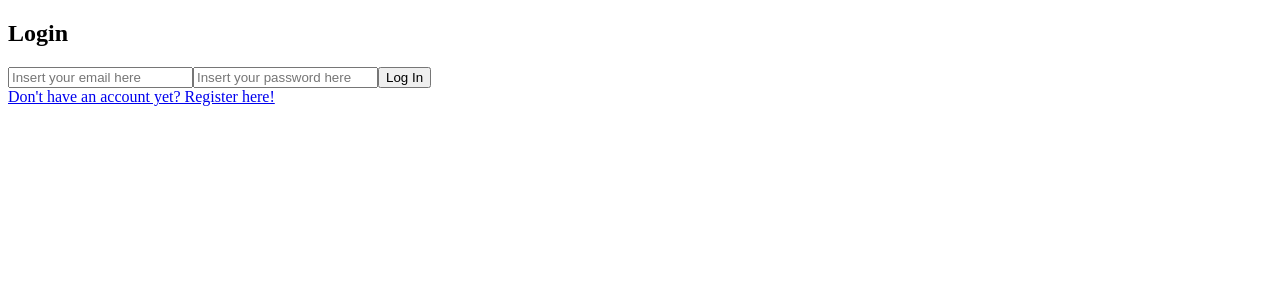
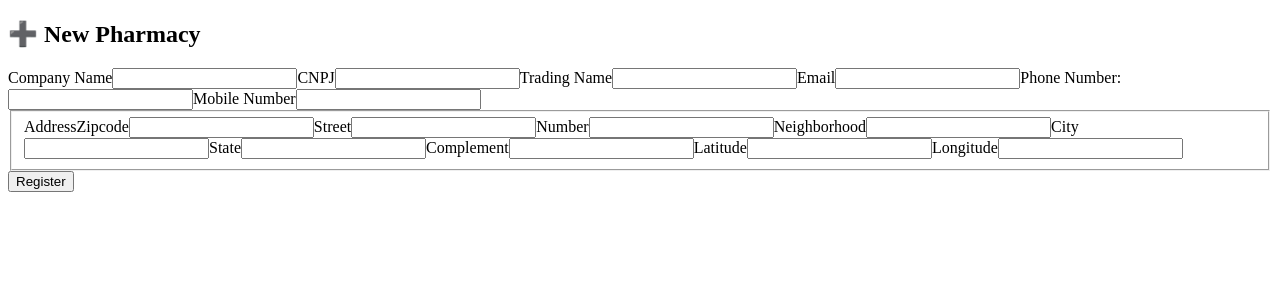
Before and after one commit to GustavoMA26/M1Final-Project, a React (Vite) app: page / in a window 1280 px wide. Shown: the top 300 px of the page. Built offline with nearby package versions, Linux system fonts and the light colour scheme.

Commit message:
feat: register pharmacy form created with ViaCEP API

```diff
--- a/package.json
+++ b/package.json
@@ -11,7 +11,8 @@
   },
   "dependencies": {
     "react": "^18.2.0",
-    "react-dom": "^18.2.0"
+    "react-dom": "^18.2.0",
+    "react-hook-form": "^7.45.4"
   },
   "devDependencies": {
     "@types/react": "^18.2.15",
--- a/src/App.jsx
+++ b/src/App.jsx
@@ -1,11 +1,12 @@
 import './App.css'
 import { Login } from './pages/login'
+import { RegisterPharmacy } from './pages/registerPharmacy'
 
 function App() {
 
   return (
 
-    <Login />
+    <RegisterPharmacy />
 
   )
 }
--- a/src/pages/registerPharmacy/index.jsx
+++ b/src/pages/registerPharmacy/index.jsx
@@ -1,39 +1,149 @@
+import { useForm } from "react-hook-form";
+
 function RegisterPharmacy () {
+
+    const { register, setValue, setFocus } = useForm();
+
+    const checkZipcode = (e) => {
+        const zipcode = e.target.value.replace(/\D/g, '');
+        fetch(`https://viacep.com.br/ws/${zipcode}/json/`)
+        .then(response => response.json())
+        .then(data => {
+        setValue('street', data.logradouro)
+        setValue('neighborhood', data.bairro)
+        setValue('city', data.localidade)
+        setValue('state', data.uf)
+        setFocus('addressNumber')
+        })
+    }
     return (
         <>
             <h2>➕ New Pharmacy</h2>
             <form>
                 <label htmlFor="company">Company Name</label>
-                <input id="company" type="text" name="company" required={true}/>
+                <input
+                    id="company"
+                    type="text"
+                    name="company"
+                    {...register("company", {
+                        required: "Please fill out this field"})}
+
+                    />
                 <label htmlFor="cnpj">CNPJ</label>
-                <input id="cnpj" type="text" name="company" required={true}/>
-                <label htmlFor="trading-name">Trading Name</label>
-                <input id="trading-name" type="text" name="company" required={true}/>
+                <input
+                    id="cnpj"
+                    type="text"
+                    name="company"
+                    {...register("cnpj", {
+                        required: "Please fill out this field"})}
+                />
+                <label htmlFor="tradingName">Trading Name</label>
+                <input
+                    id="tradingName"
+                    type="text"
+                    name="tradingName"
+                    {...register("tradingName", {
+                        required: "Please fill out this field"})}
+                />
                 <label htmlFor="email">Email</label>
-                <input id="companyEmail" type="email" name="email" required={true}/>
+                <input
+                    id="companyEmail"
+                    type="email"
+                    name="email"
+                    {...register("email", {
+                        required: "Please fill out this field"})}
+                />
                 <label htmlFor="phone">Phone Number:</label>
-                <input id="phone" type="tel" name="phone" required={true}/>
-                <label htmlFor="mobile">Mobile Number:</label>
-                <input id="mobile" type="tel" name="mobile" required={true}/>
+                <input
+                    id="phone"
+                    type="tel"
+                    name="phone"
+                    {...register("phone", {
+                        required: "Please fill out this field"})}
+                />
+                <label htmlFor="mobile">Mobile Number</label>
+                <input
+                    id="mobile"
+                    type="tel"
+                    name="mobile"
+                    {...register("mobile", {
+                        required: "Please fill out this field"})}
+                />
                 <fieldset>Address
-                    <label htmlFor="zipcode">Zipcode:</label>
-                    <input id="zipcode" type="text" name="zipcode" required={true}/>
+                    <label htmlFor="zipcode">Zipcode</label>
+                    <input
+                        id="zipcode"
+                        type="text"
+                        name="zipcode"
+                        required
+                        {...register("zipcode", {
+                            required: "Please fill out this field"})}
+                        onBlur={checkZipcode}
+                    />
                     <label htmlFor="street">Street</label>
-                    <input id="street" type="text" name="street" required={true}/>
-                    <label htmlFor="numberSt">Number:</label>
-                    <input id="numberSt" type="number" name="numberSt" required={true}/>
-                    <label htmlFor="neighborhood">Neighborhood:</label>
-                    <input id="neighborhood" type="text" name="neighborhood" required={true}/>
-                    <label htmlFor="city">City:</label>
-                    <input id="city" type="text" name="city" required={true}/>
-                    <label htmlFor="state">State:</label>
-                    <input id="state" type="text" name="state" required={true}/>
-                    <label htmlFor="complement">Complement:</label>
-                    <input id="complement" type="text" name="complement" required={false}/>
-                    <label htmlFor="latitude">Latitude:</label>
-                    <input id="latitude" type="number" name="latitude" required={true}/>
-                    <label htmlFor="longitude">Longitude:</label>
-                    <input id="longitude" type="number" name="longitude" required={true}/>
+                    <input
+                        id="street"
+                        type="text"
+                        name="street"
+                        {...register("street", {
+                            required: "Please fill out this field"})}
+                    />
+                    <label htmlFor="addressNumber">Number</label>
+                    <input
+                        id="addressNumber"
+                        type="number"
+                        name="addressNumber"
+                        {...register("addressNumber", {
+                            required: "Please fill out this field"})}
+                    />
+                    <label htmlFor="neighborhood">Neighborhood</label>
+                    <input
+                        id="neighborhood"
+                        type="text"
+                        name="neighborhood"
+                        {...register("neighborhood", {
+                            required: "Please fill out this field"})}
+                    />
+                    <label htmlFor="city">City</label>
+                    <input
+                        id="city"
+                        type="text"
+                        name="city"
+                        {...register("city", {
+                            required: "Please fill out this field"})}
+                    />
+                    <label htmlFor="state">State</label>
+                    <input
+                        id="state"
+                        type="text"
+                        name="state"
+                        {...register("state", {
+                            required: "Please fill out this field"})}
+                    />
+                    <label htmlFor="complement">Complement</label>
+                    <input
+                        id="complement"
+                        type="text"
+                        name="complement"
+                        {...register("complement", {
+                            required: false})}
+                    />
+                    <label htmlFor="latitude">Latitude</label>
+                    <input
+                        id="latitude"
+                        type="number"
+                        name="latitude"
+                        {...register("latitude", {
+                            required: "Please fill out this field"})}
+                    />
+                    <label htmlFor="longitude">Longitude</label>
+                    <input
+                        id="longitude"
+                        type="number"
+                        name="longitude"
+                        {...register("longitude", {
+                            required: "Please fill out this field"})}
+                    />
                 </fieldset>
                     <button type="submit">Register</button>
             </form>
```
Also changed, not shown: 1 other file (tests, documents, lock files or other folders).
